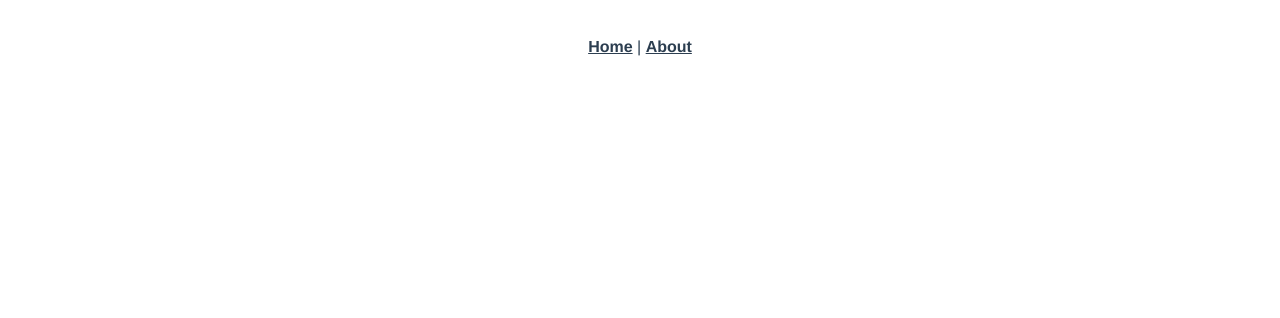
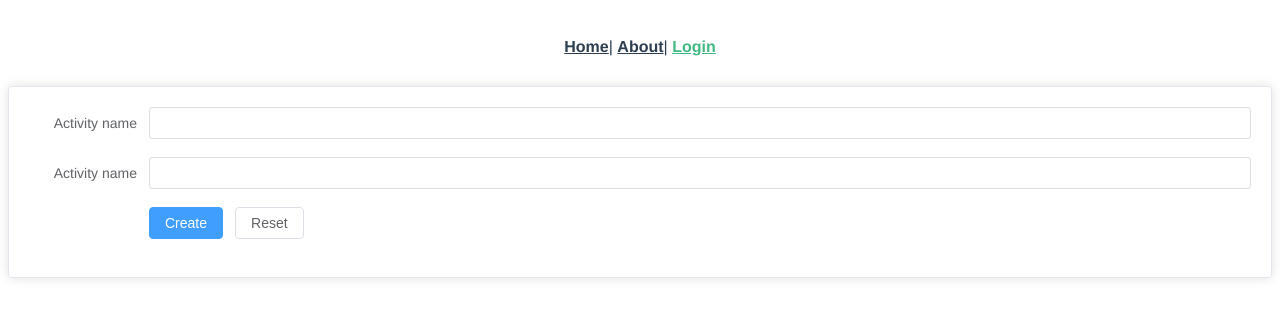
Before and after one commit to liangbaikaiupup/v3-ts-tourdeer, a Vue app: page /login in a window 1280 px wide. Before the commit this address had no page. Shown: the top 318 px of the page. Built offline with nearby package versions, Linux system fonts and the light colour scheme.

Commit message:
fix:代码规则

```diff
--- a/babel.config.js
+++ b/babel.config.js
@@ -1,3 +1,3 @@
 module.exports = {
-  presets: ["@vue/cli-plugin-babel/preset"],
+  presets: ['@vue/cli-plugin-babel/preset'],
 };
--- a/src/App.vue
+++ b/src/App.vue
@@ -1,7 +1,15 @@
+<!--
+ * @Author: your name
+ * @Date: 2022-03-19 13:58:13
+ * @LastEditTime: 2022-03-19 14:15:53
+ * @LastEditors: your name
+ * @Description: 打开koroFileHeader查看配置 进行设置: https://github.com/OBKoro1/koro1FileHeader/wiki/%E9%85%8D%E7%BD%AE
+ * @FilePath: \v3-ts-tourdeer\src\App.vue
+-->
 <template>
   <nav>
-    <router-link to="/">Home</router-link> |
-    <router-link to="/about">About</router-link>
+    <router-link to="/">Home</router-link>| <router-link to="/about">About</router-link>|
+    <router-link to="/login">Login</router-link>
   </nav>
   <router-view />
 </template>
--- a/src/router/index.ts
+++ b/src/router/index.ts
@@ -1,20 +1,35 @@
-import { createRouter, createWebHistory, RouteRecordRaw } from "vue-router";
-import HomeView from "../views/HomeView.vue";
+/*
+ * @Author: your name
+ * @Date: 2022-03-19 13:58:13
+ * @LastEditTime: 2022-03-19 14:14:32
+ * @LastEditors: your name
+ * @Description: 打开koroFileHeader查看配置 进行设置: https://github.com/OBKoro1/koro1FileHeader/wiki/%E9%85%8D%E7%BD%AE
+ * @FilePath: \v3-ts-tourdeer\src\router\index.ts
+ */
+import { createRouter, createWebHistory, RouteRecordRaw } from 'vue-router';
+import HomeView from '../views/HomeView.vue';
 
 const routes: Array<RouteRecordRaw> = [
   {
-    path: "/",
-    name: "home",
+    path: '/',
+    name: 'home',
     component: HomeView,
   },
   {
-    path: "/about",
-    name: "about",
+    path: '/about',
+    name: 'about',
     // route level code-splitting
     // this generates a separate chunk (about.[hash].js) for this route
     // which is lazy-loaded when the route is visited.
-    component: () =>
-      import(/* webpackChunkName: "about" */ "../views/AboutView.vue"),
+    component: () => import(/* webpackChunkName: "about" */ '../views/AboutView.vue'),
+  },
+  {
+    path: '/login',
+    name: 'login',
+    // route level code-splitting
+    // this generates a separate chunk (about.[hash].js) for this route
+    // which is lazy-loaded when the route is visited.
+    component: () => import(/* webpackChunkName: "about" */ '../views/login/index.vue'),
   },
 ];
 
--- a/src/views/HomeView.vue
+++ b/src/views/HomeView.vue
@@ -14,8 +14,8 @@
 </template>
 
 <script lang="ts" setup>
-import { reactive, toRefs } from "vue";
-import { getMusicSearch } from "@/api/user";
+import { reactive, toRefs } from 'vue';
+import { getMusicSearch } from '@/api/user';
 
 const state = reactive({
   env: process.env.NODE_ENV,
@@ -23,7 +23,7 @@ const state = reactive({
 const { env } = toRefs(state);
 
 const search = async () => {
-  const res = await getMusicSearch({ keywords: "海阔天空" });
+  const res = await getMusicSearch({ keywords: '海阔天空' });
   console.log(7733, res);
 };
 </script>
--- /dev/null
+++ b/src/views/login/index.vue
@@ -0,0 +1,69 @@
+<!--
+ * @Author: your name
+ * @Date: 2022-03-19 14:10:16
+ * @LastEditTime: 2022-03-19 15:46:20
+ * @LastEditors: Please set LastEditors
+ * @Description: 打开koroFileHeader查看配置 进行设置: https://github.com/OBKoro1/koro1FileHeader/wiki/%E9%85%8D%E7%BD%AE
+ * @FilePath: \v3-ts-tourdeer\src\views\login\index.vue
+-->
+<template>
+  <div class="app-container">
+    <el-card class>
+      <el-form ref="ruleFormRef" :model="ruleForm" :rules="rules" label-width="120px" class="demo-ruleForm">
+        <el-form-item label="Activity name" prop="name">
+          <el-input v-model="ruleForm.username" />
+        </el-form-item>
+        <el-form-item label="Activity name" prop="name">
+          <el-input v-model="ruleForm.username" />
+        </el-form-item>
+        <el-form-item>
+          <el-button type="primary" @click="submitForm(ruleFormRef)">Create</el-button>
+          <el-button @click="resetForm(ruleFormRef)">Reset</el-button>
+        </el-form-item>
+      </el-form>
+    </el-card>
+  </div>
+</template>
+<script lang="ts" setup>
+import { reactive, ref } from 'vue';
+import type { FormInstance } from 'element-plus';
+
+const ruleFormRef = ref<FormInstance>();
+const ruleForm = reactive({
+  username: '',
+  password: '',
+});
+
+const rules = reactive({
+  username: [
+    {
+      required: true,
+      message: 'Please input Activity name',
+      trigger: 'blur',
+    },
+  ],
+  password: [
+    {
+      required: true,
+      message: 'Please input Activity name',
+      trigger: 'blur',
+    },
+  ],
+});
+
+const submitForm = async (formEl: FormInstance | undefined) => {
+  if (!formEl) return;
+  await formEl.validate((valid, fields) => {
+    if (valid) {
+      console.log('submit!');
+    } else {
+      console.log('error submit!', fields);
+    }
+  });
+};
+
+const resetForm = (formEl: FormInstance | undefined) => {
+  if (!formEl) return;
+  formEl.resetFields();
+};
+</script>
--- a/vue.config.js
+++ b/vue.config.js
@@ -1,10 +1,10 @@
-const { defineConfig } = require("@vue/cli-service");
+const { defineConfig } = require('@vue/cli-service');
 module.exports = defineConfig({
   transpileDependencies: true,
   devServer: {
     proxy: {
-      "/": {
-        target: "https://music-two-gamma.vercel.app",
+      '/': {
+        target: 'https://music-two-gamma.vercel.app',
         // pathRewrite: {
         //   "^/api": "", // 将开头的 '/api' 替换成空字符串（^ 是开头的意思，'^/api' 表示以 /api 开头）
         // },
```
Also changed, not shown: src/api/user.ts (+5 -5 lines), src/main.ts (+6 -6 lines), src/utils/request.ts (+12 -12 lines), .eslintrc.js, .prettierrc.js (added), 1 other file (tests, documents, lock files or other folders).
